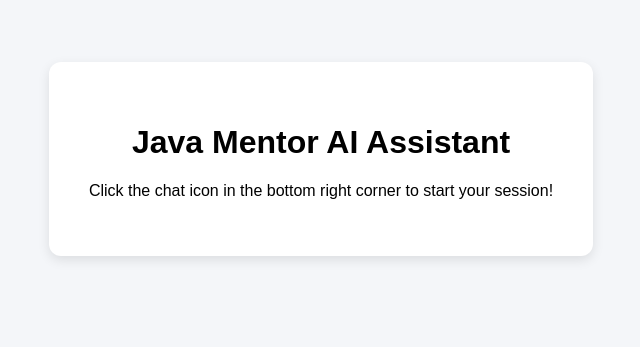
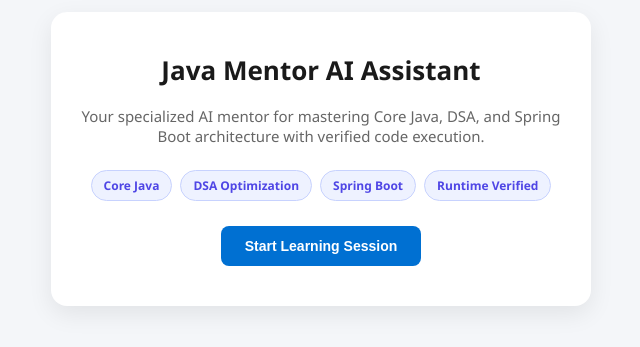
Before and after one commit to Siddharth-267/Java-Mentor-Agent, a plain HTML site: page index.html in a window 1280 px wide. Shown: the part 241-588 px from the top of the page, without its empty margins (319-959 px from the left). Drawn offline with nearby package versions, Linux system fonts and the light colour scheme.

Commit message:
Update index.html

```diff
--- a/index.html
+++ b/index.html
@@ -2,27 +2,115 @@
 <html lang="en">
 <head>
     <meta charset="UTF-8">
-    <!-- Meta Tag Code Snippet from image_3928c3.png -->
     <meta name="viewport" content="width=device-width, initial-scale=1, minimum-scale=1">
 
     <title>Java Mentor AI Agent</title>
 
     <style>
         body {
-            font-family: Arial, sans-serif;
+            font-family: 'Segoe UI', Arial, sans-serif;
             background-color: #f4f6f9;
             display: flex;
             justify-content: center;
             align-items: center;
-            height: 100vh;
+            min-height: 100vh;
             margin: 0;
         }
+
+        /* Hero / Center Card Styling */
         .card {
             text-align: center;
-            padding: 40px;
-            background: white;
-            border-radius: 12px;
-            box-shadow: 0 4px 12px rgba(0,0,0,0.1);
+            padding: 40px 30px;
+            background: #ffffff;
+            border-radius: 16px;
+            box-shadow: 0 8px 24px rgba(0, 0, 0, 0.08);
+            max-width: 480px;
+            width: 90%;
+        }
+
+        .card h1 {
+            margin-top: 0;
+            color: #1a1a1a;
+            font-size: 26px;
+        }
+
+        .card p {
+            color: #666;
+            font-size: 15px;
+            margin-bottom: 24px;
+        }
+
+        /* Feature Badges */
+        .badges {
+            display: flex;
+            justify-content: center;
+            gap: 8px;
+            flex-wrap: wrap;
+            margin-bottom: 25px;
+        }
+
+        .badge {
+            background-color: #eef2ff;
+            color: #4f46e5;
+            font-size: 12px;
+            font-weight: 600;
+            padding: 6px 12px;
+            border-radius: 20px;
+            border: 1px solid #c7d2fe;
+        }
+
+        /* Launch Button */
+        .btn-start {
+            background-color: #0070d2; /* Salesforce Navy Blue */
+            color: white;
+            border: none;
+            padding: 12px 24px;
+            font-size: 14px;
+            font-weight: bold;
+            border-radius: 8px;
+            cursor: pointer;
+            transition: background-color 0.2s ease, transform 0.1s ease;
+        }
+
+        .btn-start:hover {
+            background-color: #005fb2;
+            transform: translateY(-1px);
+        }
+
+        /* ========================================================= */
+        /* 🛠️ MIAW CHATBOT UI OVERRIDES (Fixes Awkward Line Breaks)   */
+        /* ========================================================= */
+
+        /* Force inline code tags inside the chat window to break cleanly */
+        code, .embedded-service code {
+            word-break: break-word !important;
+            white-space: pre-wrap !important;
+            display: inline-block !important;
+            padding: 2px 5px !important;
+            background-color: #f1f5f9 !important;
+            color: #0f172a !important;
+            border-radius: 4px !important;
+            font-family: 'Consolas', 'Courier New', monospace !important;
+            font-size: 13px !important;
+        }
+
+        /* Ensure long words like NullPointerException don't break mid-letter or push dots down */
+        .embeddedServiceHelpButton,
+        .embeddedServiceLiveAgentMessagingHeader,
+        .embedded-service-messaging,
+        [class*="message"],
+        [class*="chat"] {
+            word-wrap: break-word !important;
+            overflow-wrap: anywhere !important;
+        }
+
+        /* Custom scrollbar styling for the chat window for a sleeker look */
+        ::-webkit-scrollbar {
+            width: 6px;
+        }
+        ::-webkit-scrollbar-thumb {
+            background: #cbd5e1;
+            border-radius: 4px;
         }
     </style>
 </head>
@@ -30,13 +118,25 @@
 
     <div class="card">
         <h1>Java Mentor AI Assistant</h1>
-        <p>Click the chat icon in the bottom right corner to start your session!</p>
+        <p>Your specialized AI mentor for mastering Core Java, DSA, and Spring Boot architecture with verified code execution.</p>
+
+        <!-- Feature Badges -->
+        <div class="badges">
+            <span class="badge">Core Java</span>
+            <span class="badge">DSA Optimization</span>
+            <span class="badge">Spring Boot</span>
+            <span class="badge">Runtime Verified</span>
         </div>
 
+        <!-- Optional Action Button -->
+        <button class="btn-start" onclick="openChat()">Start Learning Session</button>
+    </div>
+
+    <!-- Salesforce MIAW Messaging Script -->
     <script type='text/javascript'>
         function initEmbeddedMessaging() {
             try {
-			embeddedservice_bootstrap.settings.language = 'en_US'; // For example, enter 'en' or 'en-US'
+                embeddedservice_bootstrap.settings.language = 'en_US';
 
                 embeddedservice_bootstrap.init(
                     '00DgL00000OLTnj',
@@ -50,9 +150,17 @@
                 console.error('Error loading Embedded Messaging: ', err);
             }
         };
+
+        // Helper function to open the chat when clicking the "Start Learning Session" button
+        function openChat() {
+            if (window.embeddedservice_bootstrap) {
+                embeddedservice_bootstrap.utilAPI.launchEmbeddedMessaging();
+            } else {
+                alert("Chat widget is initializing, please click the bottom right icon!");
+            }
+        }
     </script>
     <script type='text/javascript' src='https://orgfarm-99b362e61a-dev-ed.develop.my.site.com/ESWJavaMentorWidget1783967436454/assets/js/bootstrap.min.js' onload='initEmbeddedMessaging()'></script>
 
-
 </body>
 </html>
```
Lines whose indentation alone changed are shown as unchanged.
